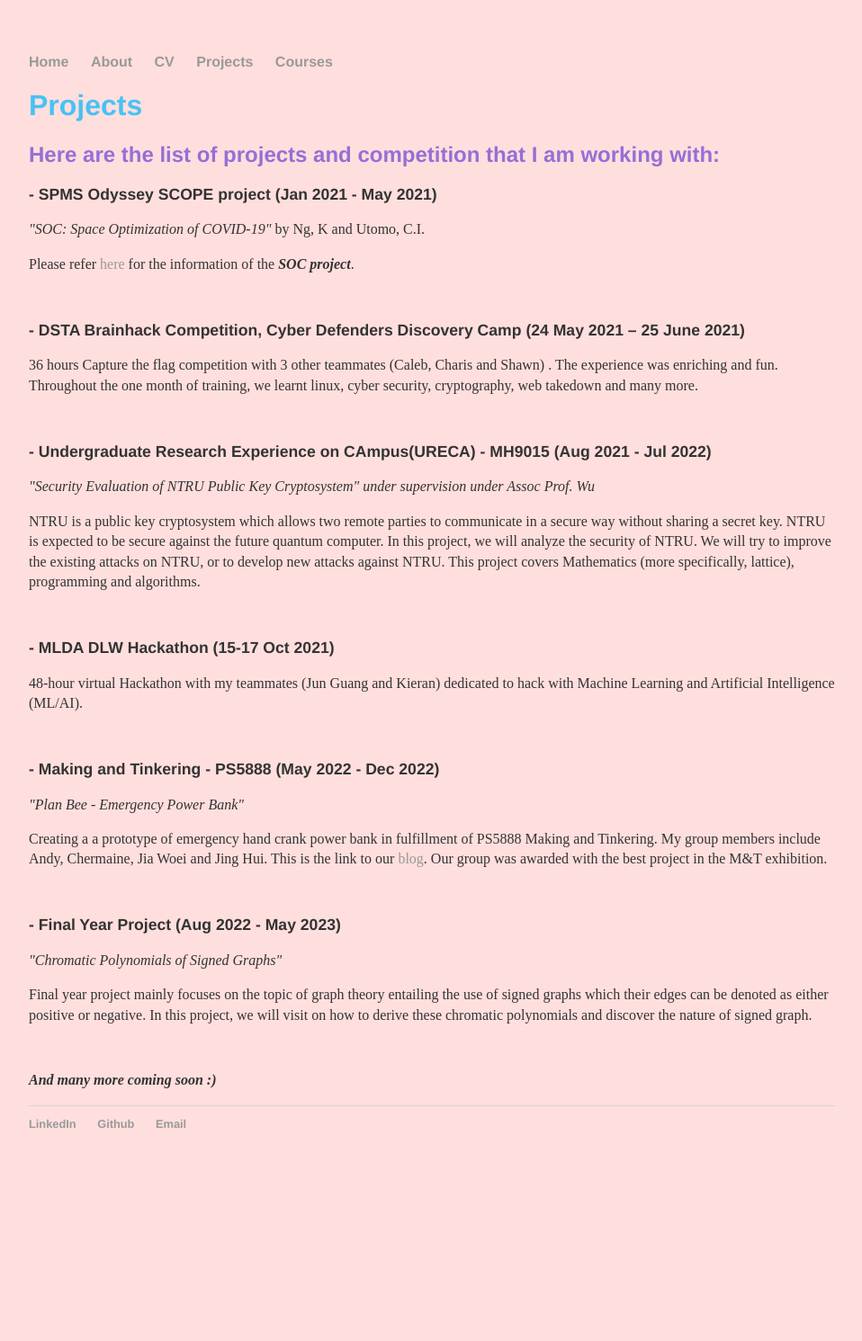
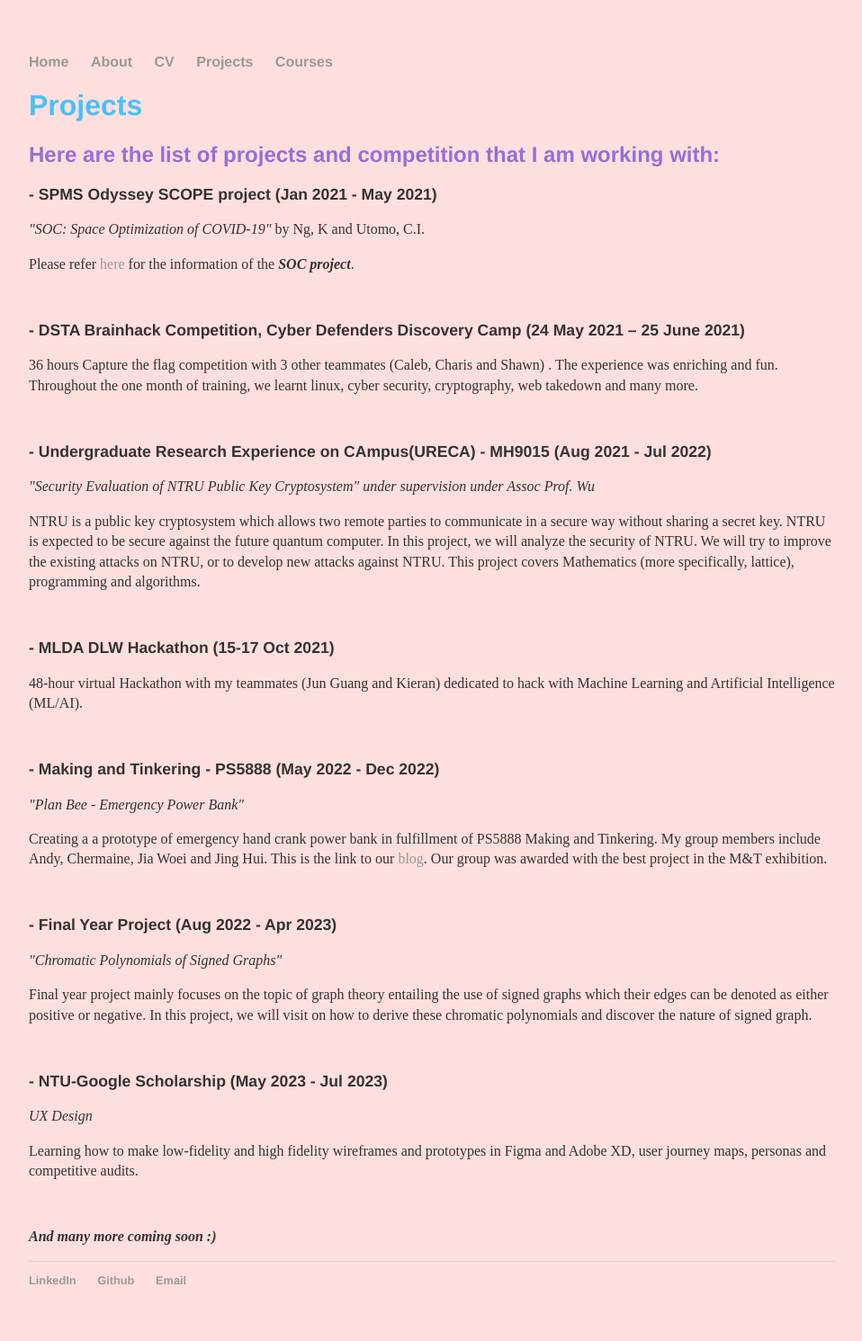
Before and after one commit to charutomo/charutomo.github.io, a Jekyll site: the page built from projects/index.html, in a window 1280 px wide. Shown: the whole page at 90% size, without its empty margins (160-1118 px from the left). Built offline with Jekyll 4.4.1, drawn with Linux system fonts in a browser that asks for light colours; before the commit the page ends 1317 px from its top, so only the background shows below that.

Commit message:
Update index.html

```diff
--- a/projects/index.html
+++ b/projects/index.html
@@ -29,11 +29,15 @@ title: Projects
 	<p> Creating a a prototype of emergency hand crank power bank in fulfillment of PS5888 Making and Tinkering. My group members include Andy, Chermaine, Jia Woei and Jing Hui. This is the link to our <a href = https://blogs.ntu.edu.sg/ps5888-2022-g11/>blog</a>. Our group was awarded with the best project in the M&T exhibition.</p>
 	<br>
 
-	<h3> - Final Year Project (Aug 2022 - May 2023)</h3>
+	<h3> - Final Year Project (Aug 2022 - Apr 2023)</h3>
 	<p><i> "Chromatic Polynomials of Signed Graphs"</i><p>
 	<p> Final year project mainly focuses on the topic of graph theory entailing the use of signed graphs which their edges can be denoted as either positive or negative. In this project, we will visit on how to derive these chromatic polynomials and discover the nature of signed graph. </p>
 	<br>
 
-      <p><b><i> And many more coming soon :)</b></i></p>
+	<h3> - NTU-Google Scholarship (May 2023 - Jul 2023)</h3>
+	<p><i> UX Design</i><p>
+	<p> Learning how to make low-fidelity and high fidelity wireframes and prototypes in Figma and Adobe XD, user journey maps, personas and competitive audits. </p>
+      	<br>
+<p><b><i> And many more coming soon :)</b></i></p>
 
 		</div>
```
